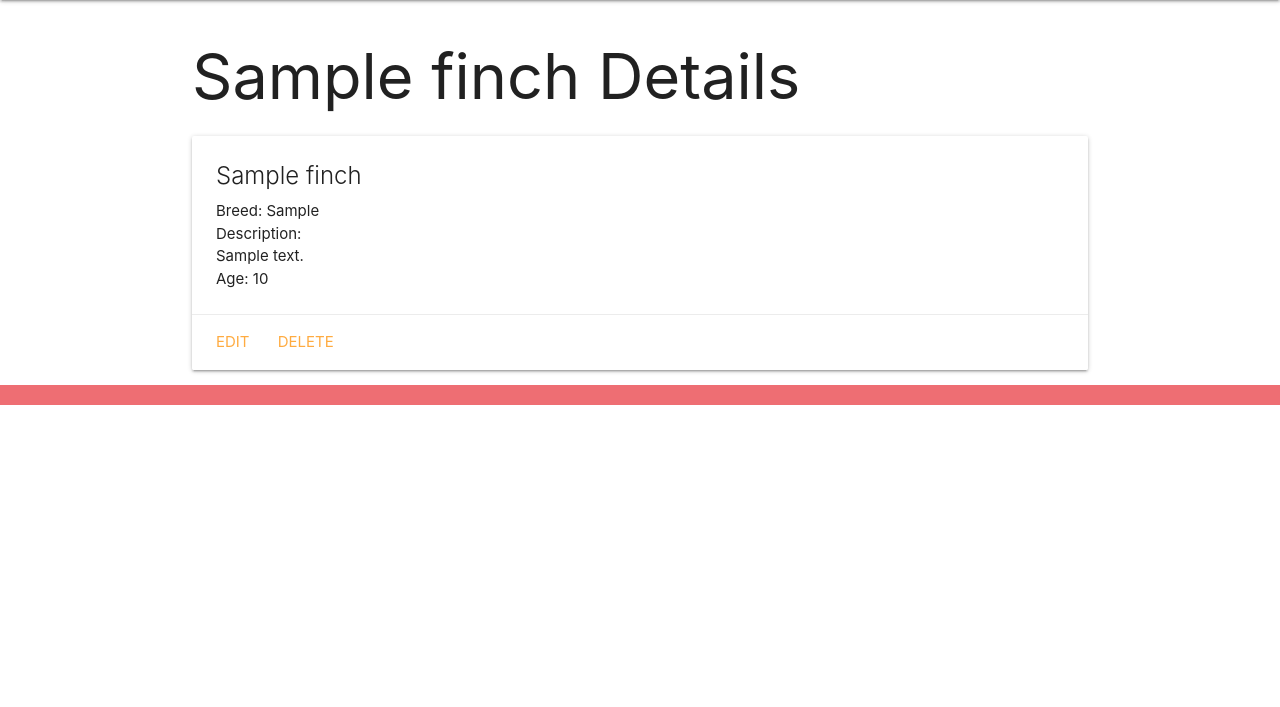
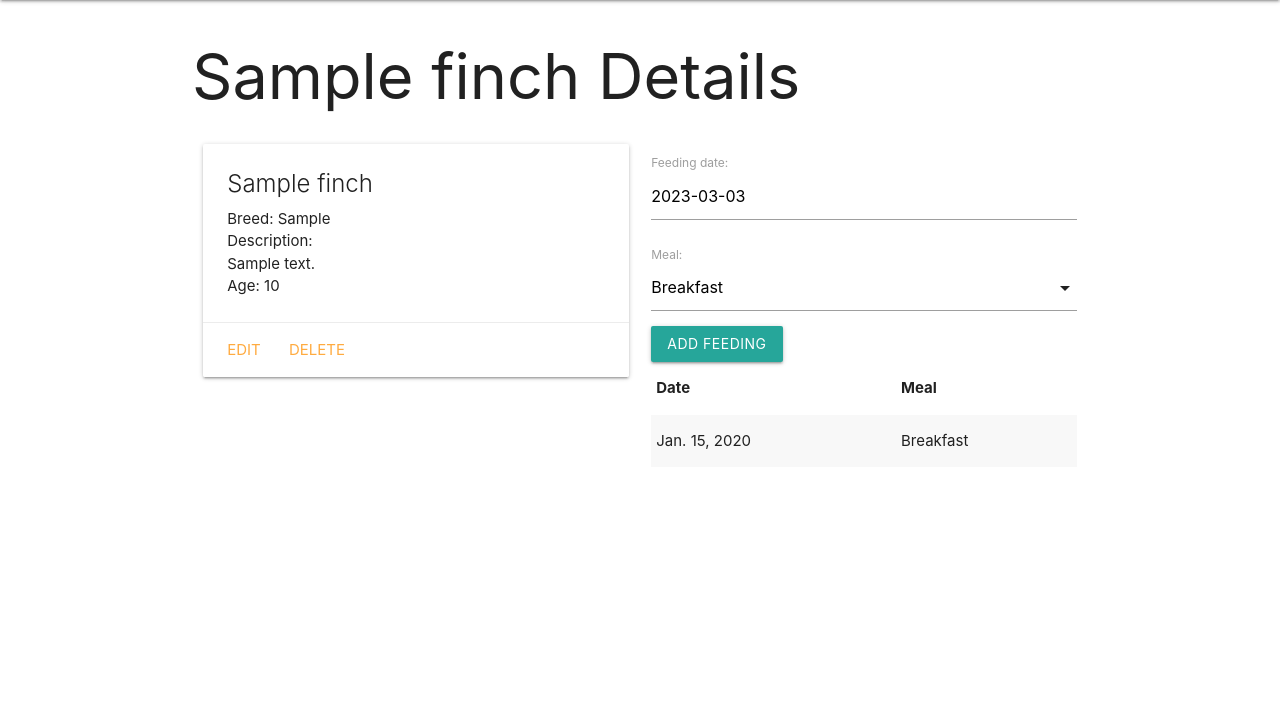
Before and after one commit to joshuaharris1103/finchcollector, a Django app: page /finches/1/ in a window 1280 px wide. Shown: the part 64-771 px from the top of the page. Run offline with Django 4.2, Linux system fonts and the light colour scheme; tables that the repository leaves empty hold one stand-in row (values such as "Sample post").

Commit message:
Part 4 done

```diff
--- a/main_app/admin.py
+++ b/main_app/admin.py
@@ -1,5 +1,7 @@
 from django.contrib import admin
-from .models import Finch
+from .models import Finch, Feeding
 
 # Register your models here.
 admin.site.register(Finch)
+# register our new feeding model
+admin.site.register(Feeding)
--- /dev/null
+++ b/main_app/forms.py
@@ -0,0 +1,7 @@
+from django.forms import ModelForm
+from .models import Feeding
+
+class FeedingForm(ModelForm):
+    class Meta:
+        model = Feeding
+        fields = ['date', 'meal']
--- a/main_app/models.py
+++ b/main_app/models.py
@@ -1,8 +1,15 @@
 from django.db import models
 from django.urls import reverse
 
+# A tuple of 2-tuples
+MEALS = (
+    ('B', 'Breakfast'),
+    ('L', 'Lunch'),
+    ('D', 'Dinner')
+)
 
 # Create your models here.
+
 class Finch(models.Model):
     name = models.CharField(max_length=100)
     breed = models.CharField(max_length=100)
@@ -14,3 +21,21 @@ class Finch(models.Model):
 
     def get_absolute_url(self):
         return reverse('detail', kwargs={'finch_id': self.id })
+
+# Add new Feeding model below Finch model
+class Feeding(models.Model):
+    date = models.DateField('feeding date')
+    meal = models.CharField(
+        max_length=1,
+        # add the choices field
+        choices = MEALS,
+        # set a default value for the meal to be 'B'
+        default = MEALS[0][0]
+    )
+    # add finch foreign key reference
+    finch = models.ForeignKey(Finch, on_delete=models.CASCADE)
+
+    def __str__(self):
+        # this method is coming from django
+        # produced like this: get_<name_of_field>_display()
+        return f"{self.get_meal_display()} on {self.date}"
--- a/main_app/templates/base.html
+++ b/main_app/templates/base.html
@@ -8,6 +8,8 @@
   <meta http-equiv="X-UA-Compatible" content="ie=edge">
   <title>Finch Collector</title>
   <link rel="stylesheet" href="https://cdnjs.cloudflare.com/ajax/libs/materialize/1.0.0/css/materialize.min.css">
+  <script src="https://cdnjs.cloudflare.com/ajax/libs/materialize/1.0.0/js/materialize.min.js"></script>
+  <link rel="stylesheet" type="text/css" href="{% static 'css/style.css' %}">
 </head>
 <body>
   <header class="navbar-fixed">
--- a/main_app/templates/finches/detail.html
+++ b/main_app/templates/finches/detail.html
@@ -3,6 +3,8 @@
 
 <h1>{{ finch.name }} Details </h1>
 
+<div class="row">
+  <div class="col s6">
       <div class="card">
           <div class="card-content">
               <span class="card-title">{{ finch.name }}</span>
@@ -11,7 +13,7 @@
               {% if finch.age > 0 %}
               <p>Age: {{ finch.age }}</p>
               {% else %}
-      <p>Age: Baby Birdie</p>
+              <p>Age: Kitten</p>
               {% endif %}
           </div>
           <div class="card-action">
@@ -19,5 +21,40 @@
               <a href="{% url 'finches_delete' finch.id %}">Delete</a>
           </div>
       </div>
+  </div>
+  <div class="col s6">
+    <form action="{% url 'add_feeding' finch.id %}" method="POST">
+        {% csrf_token %}
+        {{ feeding_form.as_p }}
+        <input type="submit" class="btn" value="Add Feeding">
+    </form>
+        <table class="striped">
+            <thead>
+                <tr><th>Date</th><th>Meal</th></tr>
+            </thead>
+            <tbody>
+                {% for feeding in finch.feeding_set.all %}
+                    <tr>
+                        <td>{{ feeding.date }}</td>
+                        <td>{{ feeding.get_meal_display }}</td>
+                    </tr>
+                {% endfor %}
+            </tbody>
+        </table>
+    </div>
+</div>
+<script>
+    const dateEl = document.getElementById('id_date')
+    // M is materialize's global variable
+    M.Datepicker.init(dateEl, {
+        format: 'yyyy-mm-dd',
+        defaultDate: new Date(),
+        setDefaultDate: true,
+        autoClose: true
+    })
 
+    // add some js to fix up our selector tool
+    const selectEl = document.getElementById('id_meal')
+    M.FormSelect.init(selectEl)
+</script>
 {% endblock %}
--- a/main_app/urls.py
+++ b/main_app/urls.py
@@ -8,5 +8,6 @@ urlpatterns = [
   path('finches/create/', views.FinchCreate.as_view(), name='finches_create'),
   path('finches/<int:pk>/update/', views.FinchUpdate.as_view(), name='finches_update'),
   path('finches/<int:pk>/delete/', views.FinchDelete.as_view(), name='finches_delete'),
+  path('finches/<int:finch_id>/add_feeding/', views.add_feeding, name='add_feeding'),
   path('finches/<int:finch_id>/', views.finches_detail, name='detail'),
 ]
--- a/main_app/views.py
+++ b/main_app/views.py
@@ -1,6 +1,7 @@
-from django.shortcuts import render
+from django.shortcuts import render, redirect
 from django.views.generic.edit import CreateView, UpdateView, DeleteView
 from .models import Finch
+from .forms import FeedingForm
 
 
 finches = [
@@ -21,7 +22,8 @@ def finch_index(request):
 
 def finches_detail(request, finch_id):
   finch = Finch.objects.get(id=finch_id)
-  return render(request, 'finches/detail.html', { 'finch': finch })
+  feeding_form = FeedingForm()
+  return render(request, 'finches/detail.html', { 'finch': finch, 'feeding_form': feeding_form })
 
 class FinchCreate(CreateView):
     model = Finch
@@ -34,3 +36,15 @@ class FinchUpdate(UpdateView):
 class FinchDelete(DeleteView):
     model = Finch
     success_url = '/finches/'
+
+def add_feeding(request, finch_id):
+    # create a ModelForm instance from the data in request.POST
+    form = FeedingForm(request.POST)
+
+    # we need to validate the form, that means "does it match our data?"
+    if form.is_valid():
+        # we dont want to save the form to the db until is has the finch id
+        new_feeding = form.save(commit=False)
+        new_feeding.finch_id = finch_id
+        new_feeding.save()
+    return redirect('detail', finch_id=finch_id)
```
Also changed, not shown: main_app/migrations/0002_feeding.py (added). Lines whose indentation alone changed are shown as unchanged.
